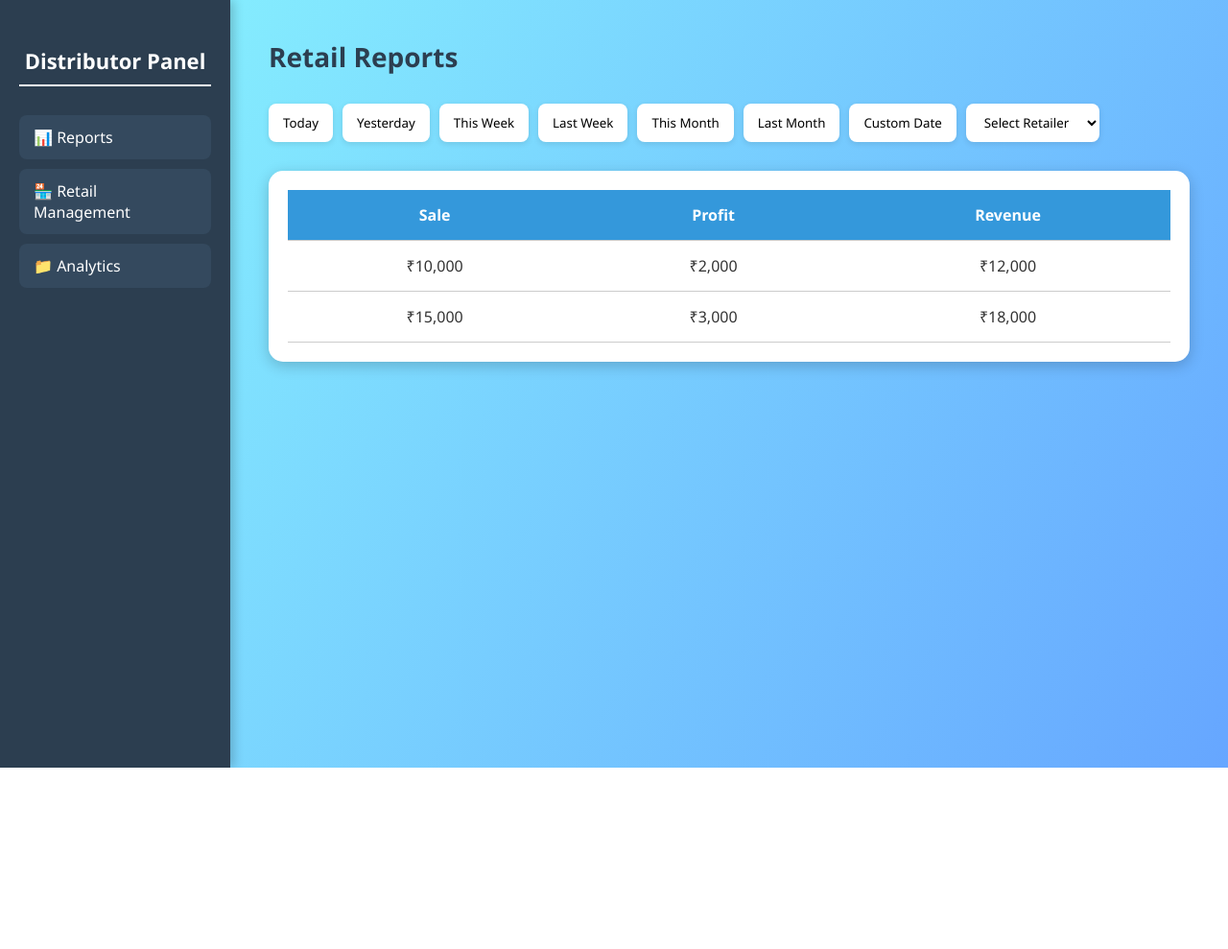
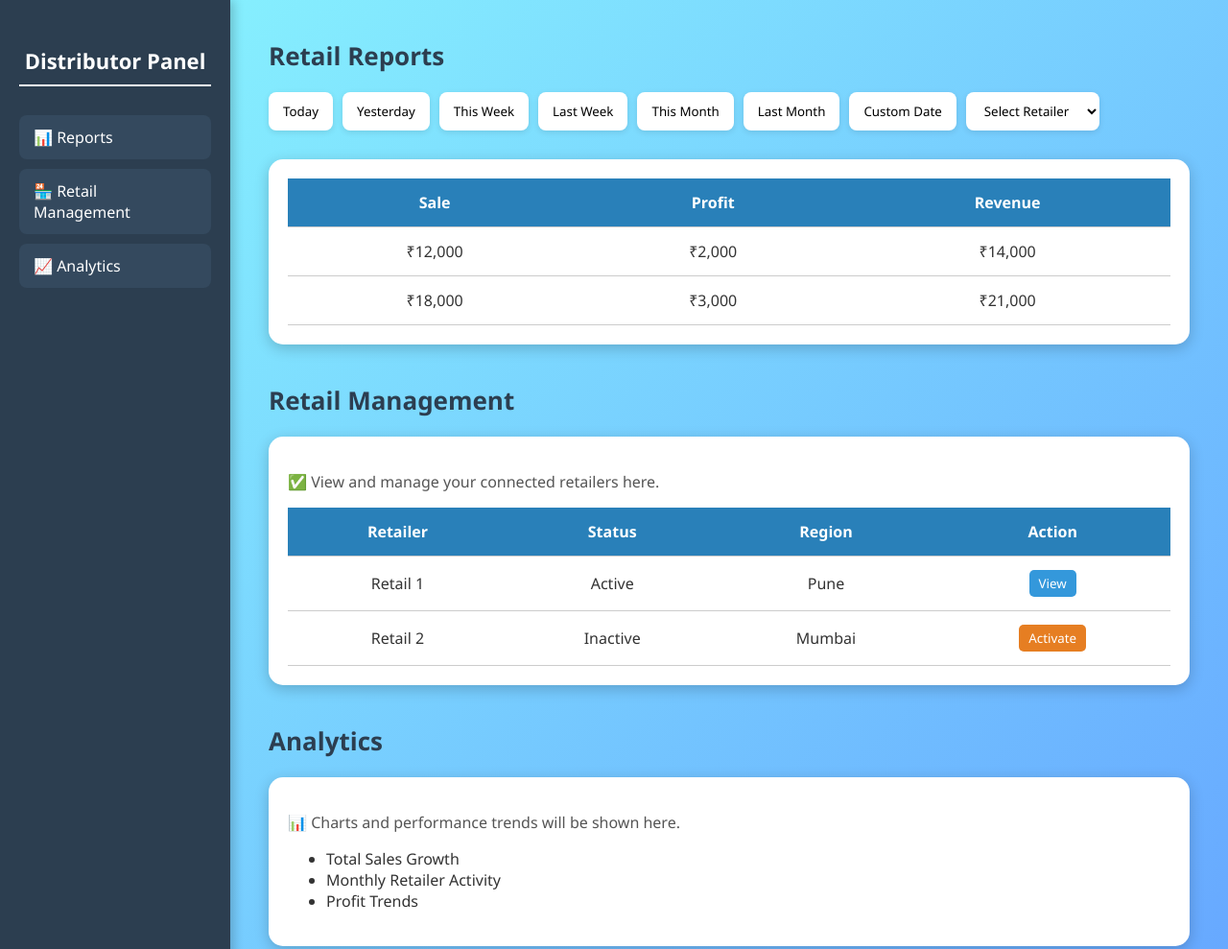
Before and after one commit to KiranPodajale25/Dashboard, a plain HTML site: page index.html in a window 1280 px wide. Shown: the top 989 px of the page at 96% size. Before the commit the page ends 800 px from the top, so only its background shows below. Drawn offline with Linux system fonts and the light colour scheme.

Commit message:
Retail Management Details

```diff
--- a/index.html
+++ b/index.html
@@ -11,7 +11,7 @@
 
     body {
       margin: 0;
-      background: linear-gradient(120deg, #89f7fe, #66a6ff);
+      background: linear-gradient(135deg, #89f7fe, #66a6ff);
       color: #333;
     }
 
@@ -31,8 +31,8 @@
 
     .sidebar h2 {
       font-size: 22px;
+      text-align: center;
       margin-bottom: 30px;
-      text-align: center;
       border-bottom: 2px solid #fff;
       padding-bottom: 10px;
     }
@@ -52,20 +52,20 @@
       background: #1abc9c;
     }
 
-    /* Main Content */
+    /* Main */
     .main {
       flex: 1;
       padding: 40px;
+      overflow-y: auto;
     }
 
-    .title {
-      font-size: 28px;
+    .section-title {
+      font-size: 26px;
       font-weight: bold;
-      margin-bottom: 30px;
       color: #2c3e50;
+      margin-bottom: 20px;
     }
 
-    /* Filters */
     .filters {
       display: flex;
       flex-wrap: wrap;
@@ -90,12 +90,12 @@
       color: white;
     }
 
-    /* Table Card */
     .card {
       background: white;
       border-radius: 15px;
       padding: 20px;
       box-shadow: 0 4px 15px rgba(0, 0, 0, 0.2);
+      margin-bottom: 40px;
     }
 
     table {
@@ -104,15 +104,20 @@
     }
 
     th, td {
-      padding: 15px;
+      padding: 14px;
       border-bottom: 1px solid #ccc;
       text-align: center;
     }
 
     th {
-      background: #3498db;
+      background: #2980b9;
       color: white;
       font-size: 16px;
+    }
+
+    .card p {
+      font-size: 16px;
+      color: #555;
     }
 
     @media screen and (max-width: 768px) {
@@ -138,16 +143,18 @@
   <!-- Sidebar -->
   <div class="sidebar">
     <h2>Distributor Panel</h2>
-    <a href="#">📊 Reports</a>
-    <a href="#">🏪 Retail Management</a>
-    <a href="#">📁 Analytics</a>
+    <a href="#reports">📊 Reports</a>
+    <a href="#retail">🏪 Retail Management</a>
+    <a href="#analytics">📈 Analytics</a>
   </div>
 
-  <!-- Main Content -->
+  <!-- Main -->
   <div class="main">
-    <div class="title">Retail Reports</div>
 
-    <!-- Filters -->
+    <!-- Reports Section -->
+    <div id="reports">
+      <div class="section-title">Retail Reports</div>
+
       <div class="filters">
         <button>Today</button>
         <button>Yesterday</button>
@@ -156,7 +163,6 @@
         <button>This Month</button>
         <button>Last Month</button>
         <button>Custom Date</button>
-
         <select>
           <option>Select Retailer</option>
           <option>Retail 1</option>
@@ -165,7 +171,6 @@
         </select>
       </div>
 
-    <!-- Report Table -->
       <div class="card">
         <table>
           <thead>
@@ -177,19 +182,66 @@
           </thead>
           <tbody>
             <tr>
-            <td>₹10,000</td>
+              <td>₹12,000</td>
               <td>₹2,000</td>
-            <td>₹12,000</td>
+              <td>₹14,000</td>
             </tr>
             <tr>
-            <td>₹15,000</td>
+              <td>₹18,000</td>
               <td>₹3,000</td>
-            <td>₹18,000</td>
+              <td>₹21,000</td>
             </tr>
           </tbody>
         </table>
       </div>
     </div>
+
+    <!-- Retail Management Section -->
+    <div id="retail">
+      <div class="section-title">Retail Management</div>
+      <div class="card">
+        <p>✅ View and manage your connected retailers here.</p>
+        <table>
+          <thead>
+            <tr>
+              <th>Retailer</th>
+              <th>Status</th>
+              <th>Region</th>
+              <th>Action</th>
+            </tr>
+          </thead>
+          <tbody>
+            <tr>
+              <td>Retail 1</td>
+              <td>Active</td>
+              <td>Pune</td>
+              <td><button style="background:#3498db;color:white;padding:5px 10px;border:none;border-radius:5px;">View</button></td>
+            </tr>
+            <tr>
+              <td>Retail 2</td>
+              <td>Inactive</td>
+              <td>Mumbai</td>
+              <td><button style="background:#e67e22;color:white;padding:5px 10px;border:none;border-radius:5px;">Activate</button></td>
+            </tr>
+          </tbody>
+        </table>
+      </div>
+    </div>
+
+    <!-- Analytics Section -->
+    <div id="analytics">
+      <div class="section-title">Analytics</div>
+      <div class="card">
+        <p>📊 Charts and performance trends will be shown here.</p>
+        <ul>
+          <li>Total Sales Growth</li>
+          <li>Monthly Retailer Activity</li>
+          <li>Profit Trends</li>
+        </ul>
+      </div>
+    </div>
+
+  </div>
 </div>
 
 </body>
```
Lines whose indentation alone changed are shown as unchanged.
